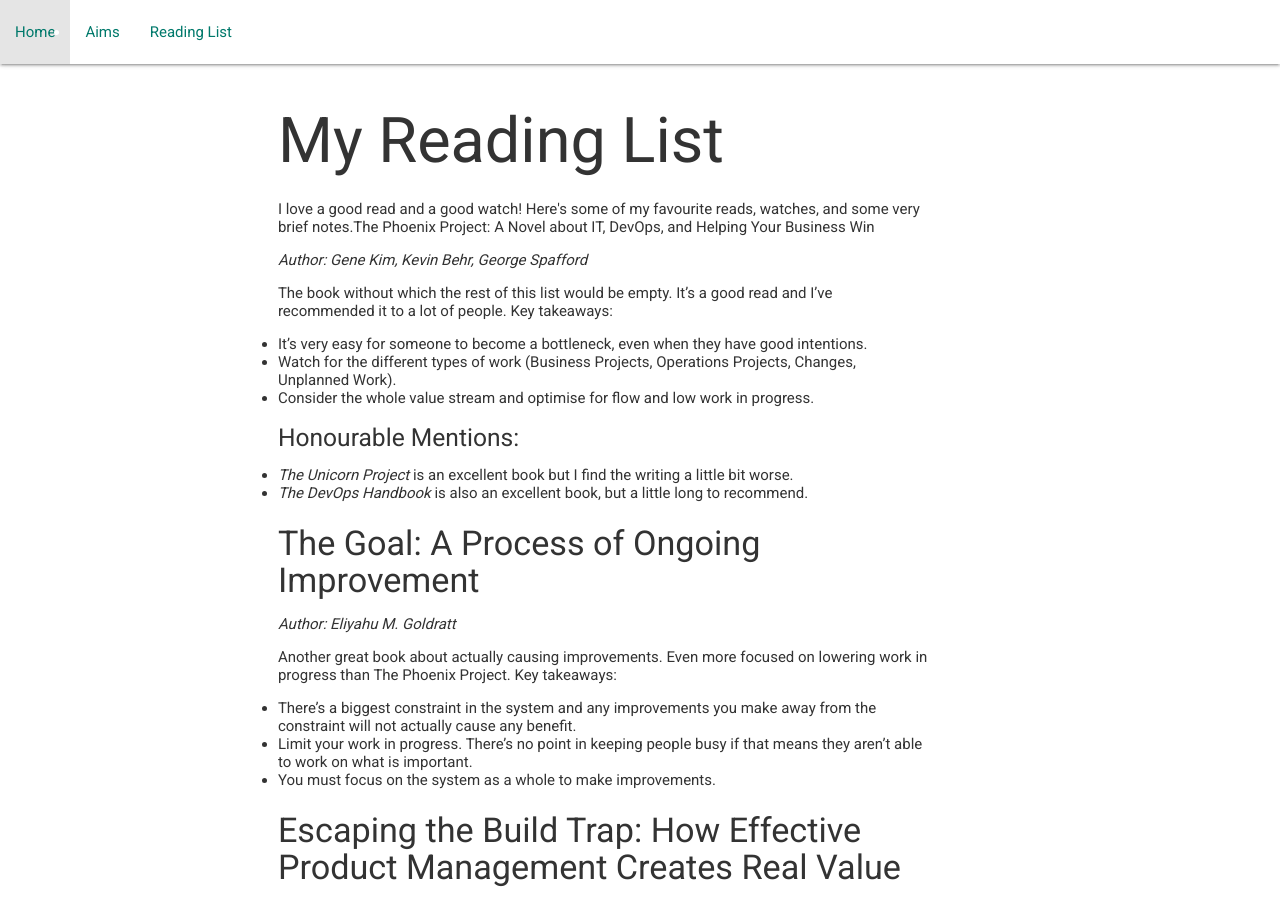
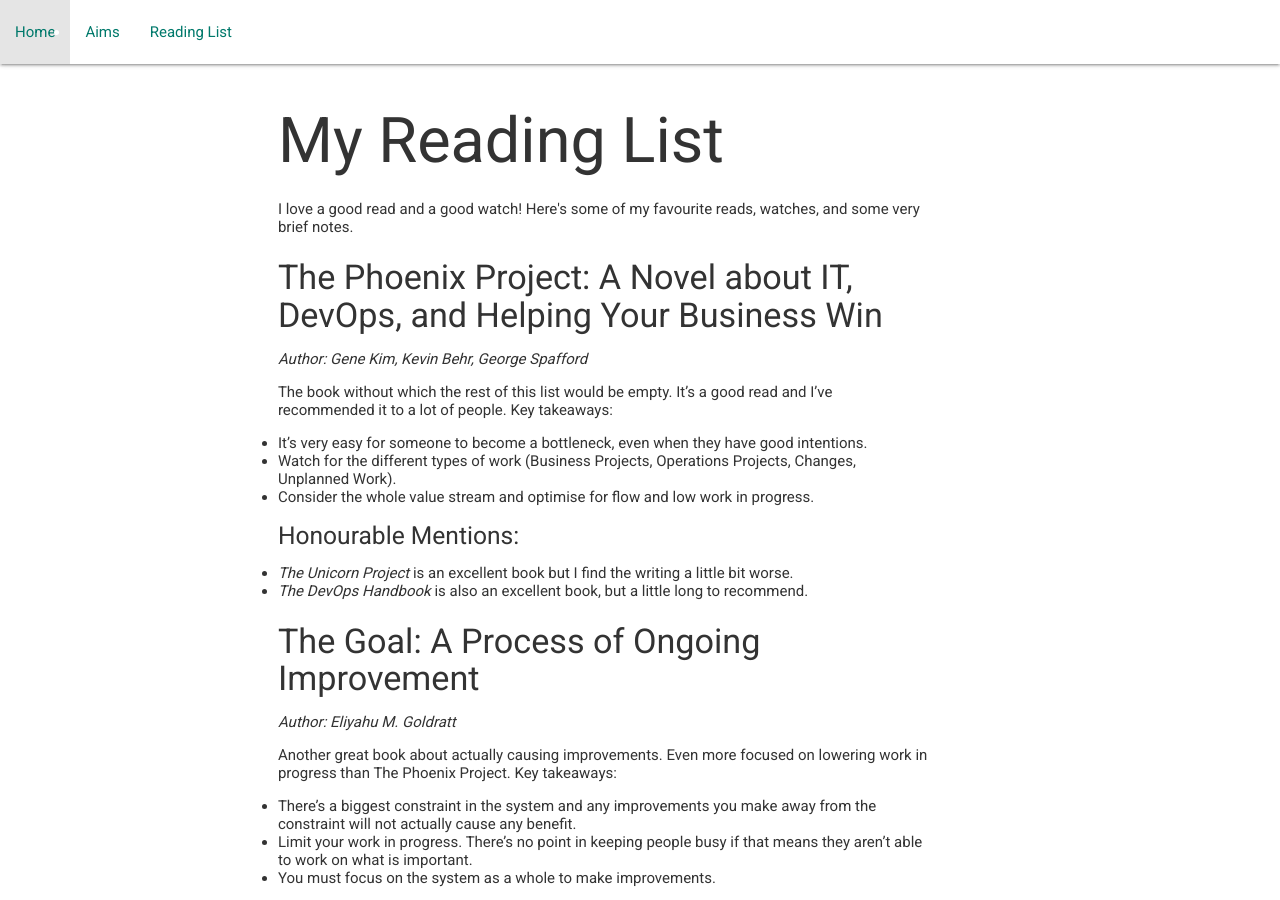
Before and after one commit to FleaRex/PersonalBlog, a Jekyll site: the page built from readingList.html, in a window 1280 px wide and 900 px high. Built offline with Jekyll 4.4.1, drawn with Linux system fonts in a browser that asks for light colours.

```diff
--- a/readingList.html
+++ b/readingList.html
@@ -4,7 +4,7 @@ title: My Reading List
 
 <h1>My Reading List</h1>
 
-<p>I love a good read and a good watch! Here's some of my favourite reads, watches, and some very brief notes.</p?
+<p>I love a good read and a good watch! Here's some of my favourite reads, watches, and some very brief notes.</p>
 
 {% for book in site.books %}
   <h4>{{ book.title }}</h4>
```
